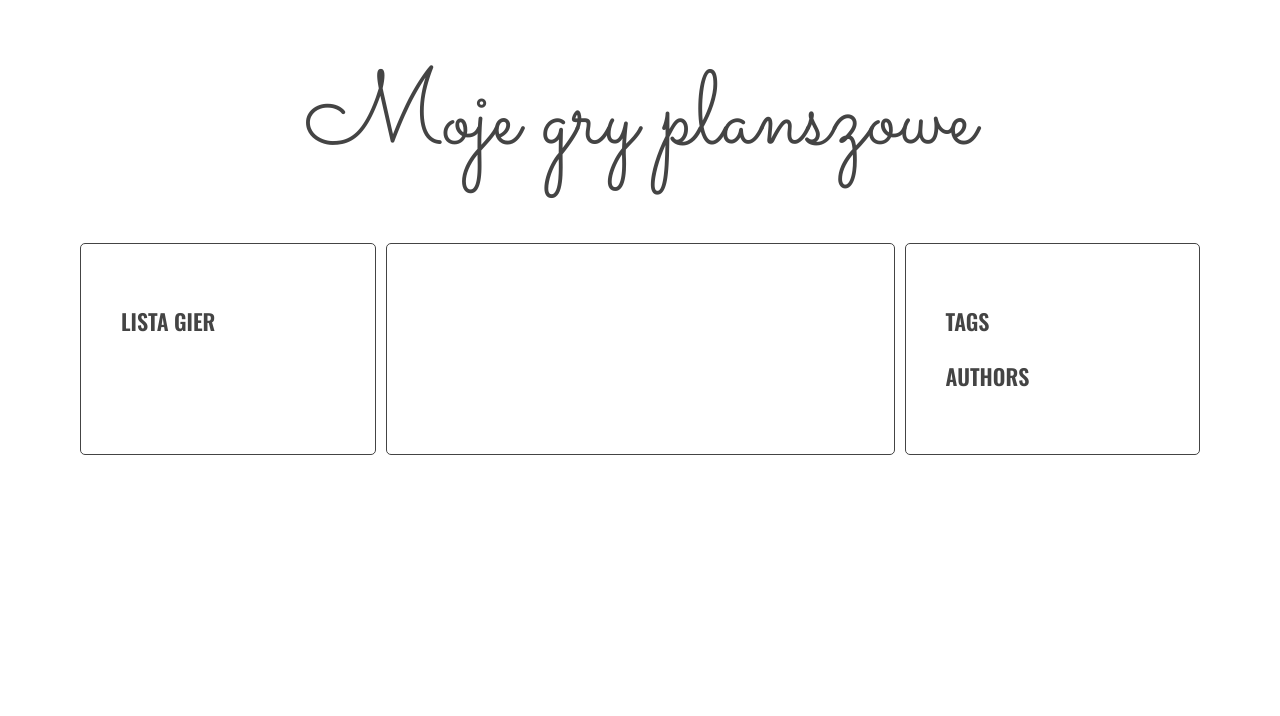
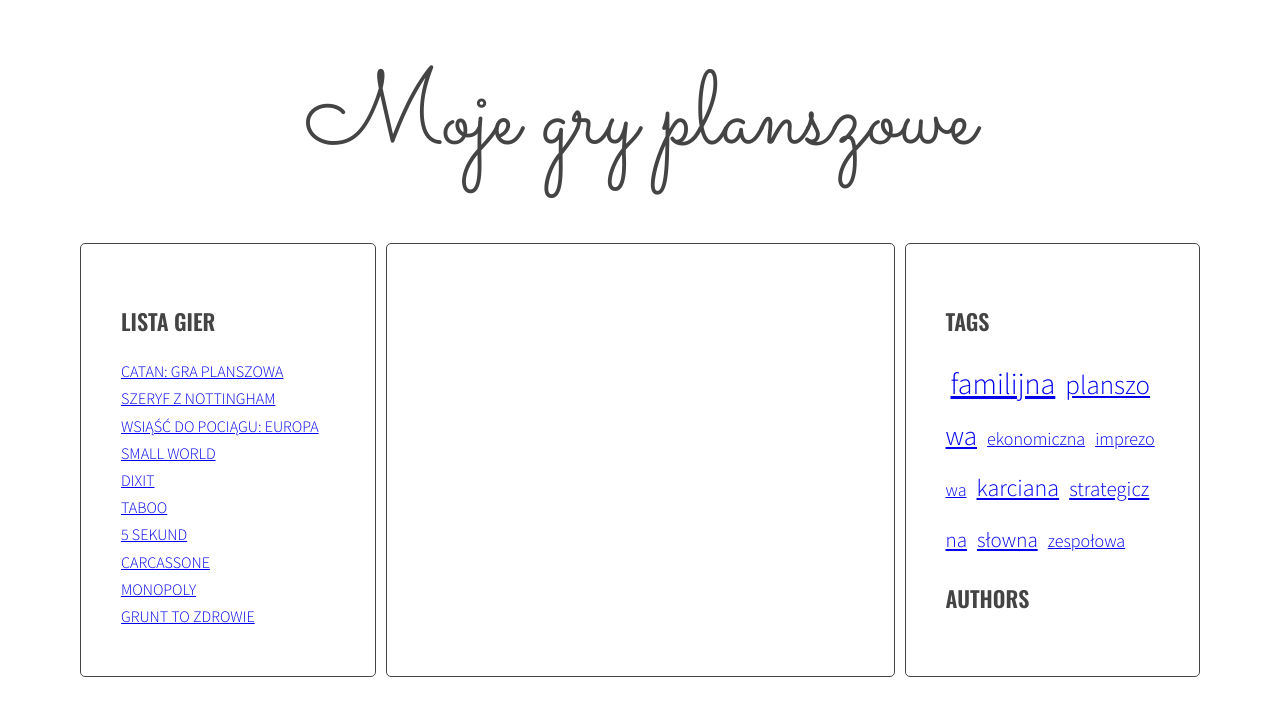
Before and after one commit to rajti-learning/board-game-blog_javascript, a website: page index.html in a window 1280 px wide. Drawn offline with nearby package versions, Linux system fonts and the light colour scheme.

Commit message:
Add styles for tag cloud

```diff
--- a/index.html
+++ b/index.html
@@ -32,7 +32,7 @@
                 </ul>
               </div>
             </article>
-            <article class="post" id="article-2" data-tags="imprezowa rodzinna karciana" data-author="Rebel">
+            <article class="post" id="article-2" data-tags="imprezowa familijna karciana" data-author="Rebel">
               <h3 class="post-title">SZERYF Z NOTTINGHAM</h3>
               <p class="post-author"></p>
               <div class="post-content">
--- a/js/script.js
+++ b/js/script.js
@@ -135,7 +135,7 @@
 
 /* ----------------------------------------------------------------------------------------*/
 
-  function calculateTagClass(count, params){}
+  function calculateTagClass(count, params){
 
     const normalizedCount = count - params.min;
 
@@ -146,6 +146,8 @@
     const classNumber = Math.floor(percentage * (optCloudClassCount - 1) + 1);
 
     return optCloudClassPrefix + classNumber;
+
+  }
 
 /* ----------------------------------------------------------------------------------------*/
 
@@ -222,7 +224,6 @@
     /* [DONE] create constant for function calculate tags parameters */
 
     const tagsParams = calculateTagsParams(allTags);
-    console.log('tagsParams:', tagsParams);
 
     /* [DONE] create variable for all links HTML code */
 
@@ -234,7 +235,7 @@
 
       /* [DONE] generate code of a link and add it to allTagsHTML */
 
-      allTagsHTML += '<li><a class="' + calculateTagClass[allTags[tag], tagsParams] + '" href="#tag-' + tag + '">' + tag + ' (' + allTags[tag] + ')' + '</a></li>';
+      allTagsHTML += '<li><a class="' + calculateTagClass(allTags[tag], tagsParams) + '" href="#tag-' + tag + '">' + tag + '</a></li>';
 
     /* [DONE] END LOOP: for each tag in allTags: */
 
--- a/sass/style.scss
+++ b/sass/style.scss
@@ -126,3 +126,36 @@ body {
     margin: 0 10px 0 0;
   }
 }
+
+/* Tags */
+.tags {
+
+  font-size: 30px;
+
+  li {
+    display: inline;
+    overflow-wrap: anywhere;
+    padding: 5px;
+  }
+
+  .tag-size-5 {
+    font-size: 100%;
+  }
+
+  .tag-size-4 {
+    font-size: 90%;
+  }
+
+  .tag-size-3 {
+    font-size: 80%
+  }
+
+  .tag-size-2 {
+    font-size: 70%;
+  }
+
+  .tag-size-1 {
+    font-size: 60%;
+  }
+
+}
```
Also changed, not shown: css/style.css, 1 other file.
